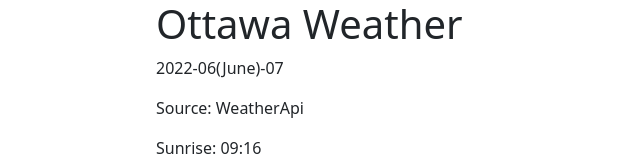
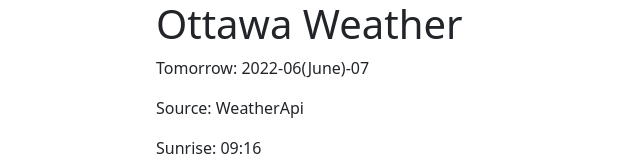
Before and after one commit to cruncha-cruncha/foggy, a Gatsby site in the folder frontend/: page / in a window 1280 px wide. Shown: the top 160 px of the page, without its empty margins (211-851 px from the left). Built offline with nearby package versions, Linux system fonts and the light colour scheme; Gatsby itself is replaced by a stand-in of ours.

Commit message:
Update wording

```diff
--- a/frontend/src/pages/index.tsx
+++ b/frontend/src/pages/index.tsx
@@ -23,7 +23,7 @@ const Testing = () => {
                     <Col xs md="8" lg="6">
                         <div className="pre-amble">
                             <h1>{inputData.city} Weather</h1>
-                            <p>{formatTomorrow(inputData.tomorrow)}</p>
+                            <p>Tomorrow: {formatTomorrow(inputData.tomorrow)}</p>
                         </div>
                     </Col>
                 </Row>
```
